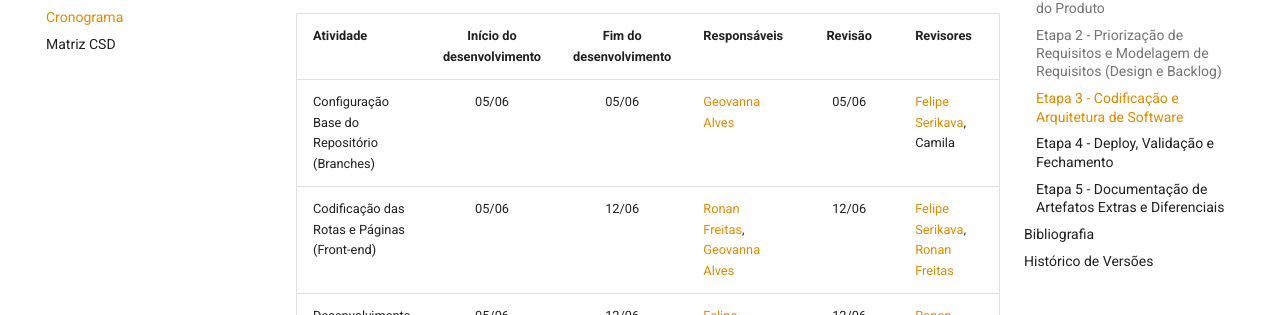
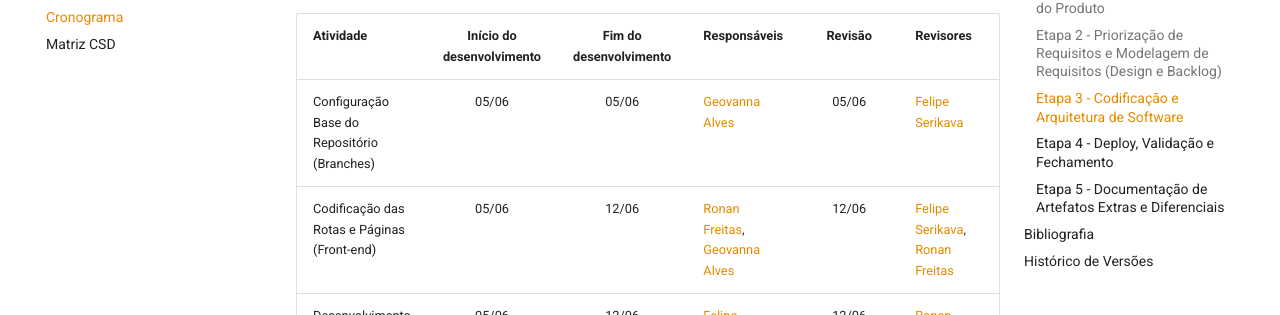
Before and after one commit to GeovannaUmbelino/Desafio-4-2026.1-Projeto-final, an MkDocs documentation site: the page built from docs/Planejamento/Cronograma.md, in a window 1280 px wide and 900 px high, scrolled down 2106 px. Shown: the part 145-460 px from the top of the window. Built offline with MkDocs 1.6.1 and Material for MkDocs 9.7.7, drawn with Linux system fonts in a browser that asks for light colours.

Commit message:
Update Cronograma.md

```diff
--- a/docs/Planejamento/Cronograma.md
+++ b/docs/Planejamento/Cronograma.md
@@ -37,7 +37,7 @@ A *Tabela 3* aborda o período mais intenso de desenvolvimento técnico, onde a
 
 | Atividade | Início do desenvolvimento | Fim do desenvolvimento | Responsáveis | Revisão | Revisores |
 | :--- | :---: | :---: | :--- | :---: | :--- |
-| Configuração Base do Repositório (Branches) | 05/06 | 05/06 | [Geovanna Alves](https://github.com/GeovannaUmbelino) | 05/06 | [Felipe Serikava](https://github.com/felipeserikava-web), Camila |
+| Configuração Base do Repositório (Branches) | 05/06 | 05/06 | [Geovanna Alves](https://github.com/GeovannaUmbelino) | 05/06 | [Felipe Serikava](https://github.com/felipeserikava-web) |
 | Codificação das Rotas e Páginas (Front-end) | 05/06 | 12/06 | [Ronan Freitas](https://github.com/HunterBRR), [Geovanna Alves](https://github.com/GeovannaUmbelino) | 12/06 | [Felipe Serikava](https://github.com/felipeserikava-web), [Ronan Freitas](https://github.com/HunterBRR) |
 | Desenvolvimento de APIs e Banco (Back-end) | 05/06 | 12/06 | [Felipe Serikava](https://github.com/felipeserikava-web), [Geovanna Alves](https://github.com/GeovannaUmbelino) | 12/06 | [Ronan Freitas](https://github.com/HunterBRR) |
 | Implementação de Responsividade Geral | 10/06 | 12/06 | [Geovanna Alves](https://github.com/GeovannaUmbelino) | 12/06 | [Ronan Freitas](https://github.com/HunterBRR) e [Felipe Serikava](https://github.com/felipeserikava-web) |
```
